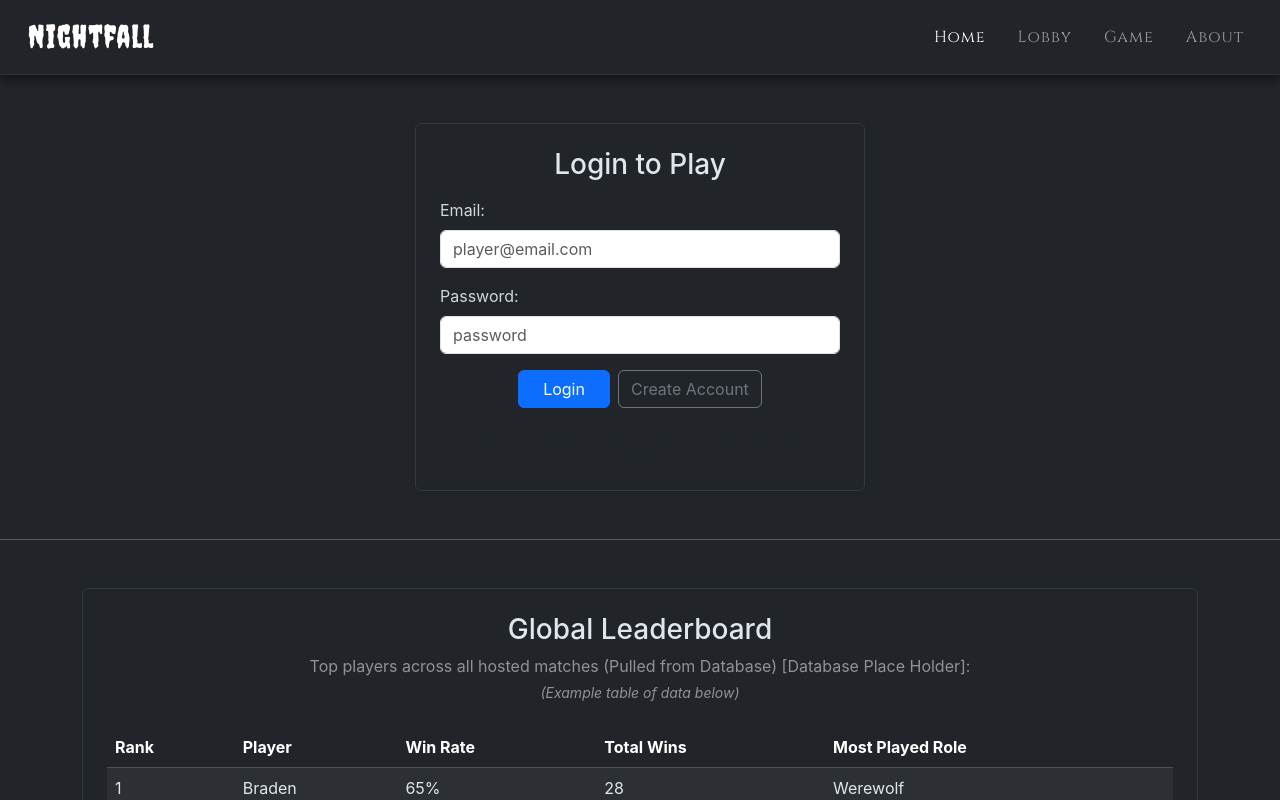
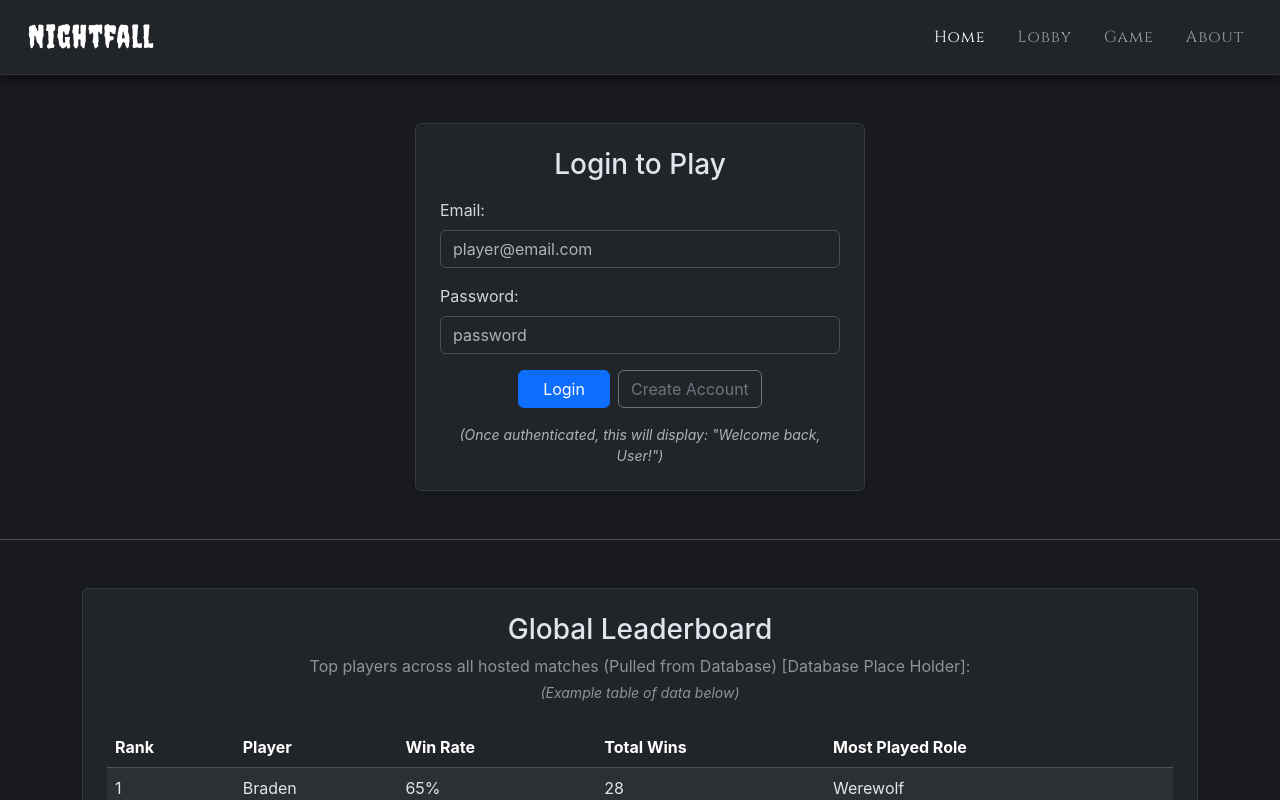
Before and after one commit to BCovi/startup, a React (Vite) app: page / in a window 1280 px wide. Shown: the top 800 px of the page. Built offline with nearby package versions, Linux system fonts and the light colour scheme.

Commit message:
fixed backround color

```diff
--- a/index.html
+++ b/index.html
@@ -1,5 +1,5 @@
 <!DOCTYPE html>
-<html lang="en">
+<html lang="en" data-bs-theme="dark">
   <head>
     <meta charset="utf-8" />
     <link rel="icon" href="/favicon.ico" />
--- a/src/app.css
+++ b/src/app.css
@@ -13,6 +13,12 @@
   font-size: 1rem;
   letter-spacing: 1px;
 }
+
+.app {
+  background-color: #181a1d !important; /* Or whatever deep dark hex code your original site used */
+  min-height: 100vh;
+}
+
 
 /* --- Element Selector --- */
 body {
--- a/src/app.jsx
+++ b/src/app.jsx
@@ -39,7 +39,7 @@ export default function App() {
           <Route path="*" element={<NotFound />} />
         </Routes>
 
-        <footer className="bg-dark text-white-50 py-3 mt-auto">
+        <footer className=" bg-dark text-white-50 py-3 mt-auto">
           <div className="container-fluid px-4 d-flex justify-content-between align-items-center">
             <span>Braden Covington</span>
             <a href="https://github.com/BCovi/startup" className="text-white-50 text-decoration-underline" target="_blank">
```
